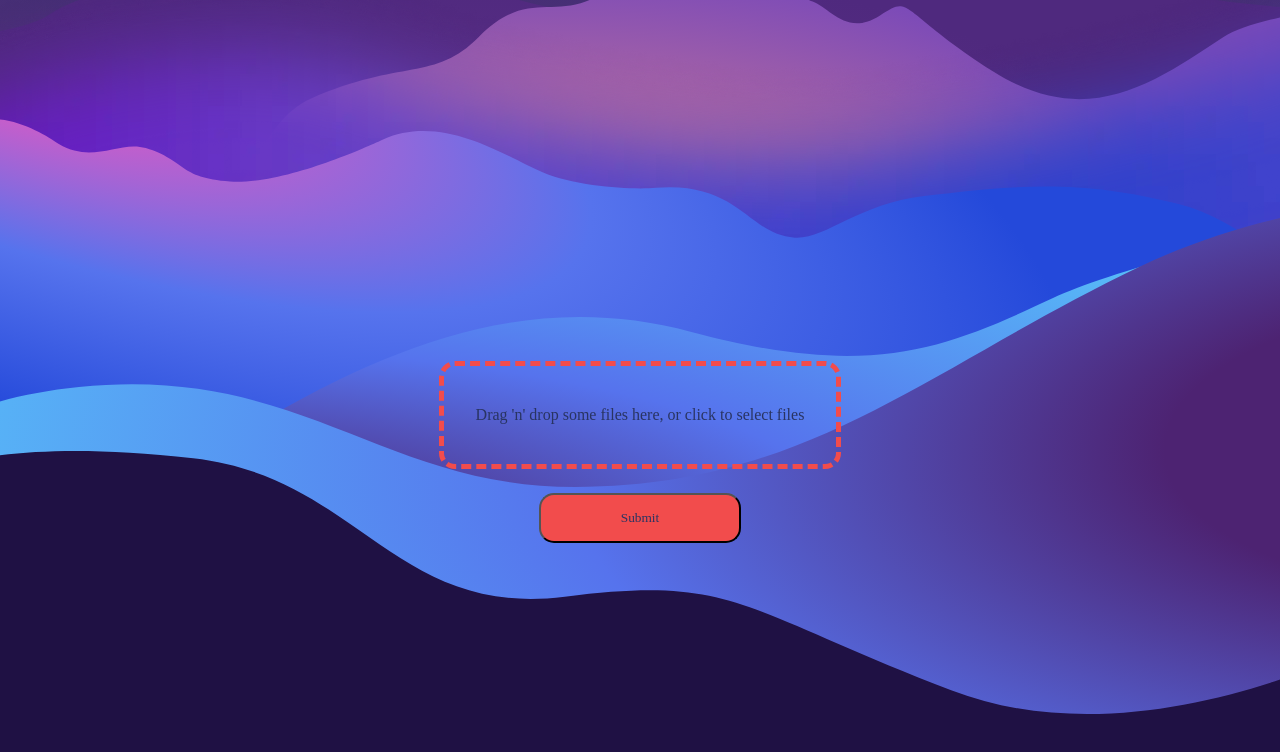
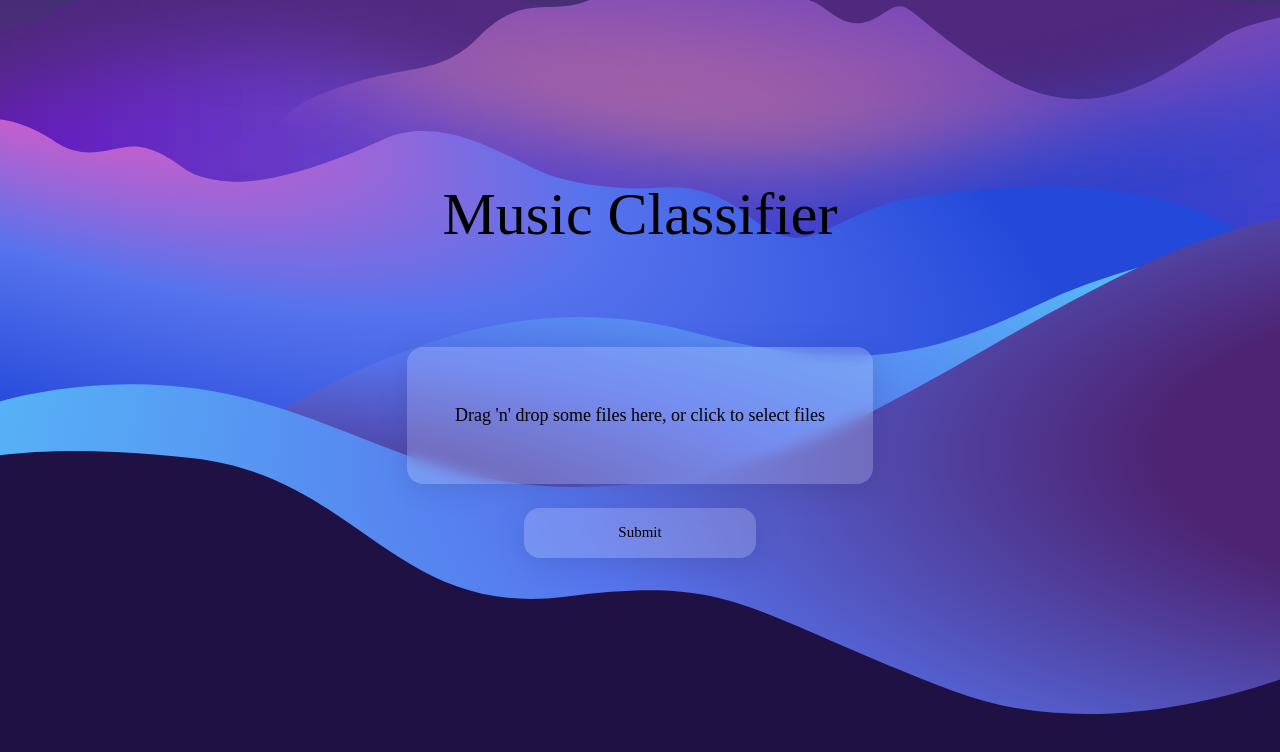
Before and after one commit to Yoha485/Music-Genre-Classification, a React (Create React App) app in the folder frontend/: page / in a window 1280 px wide. Shown: the top 752 px of the page. Built offline with nearby package versions, Linux system fonts and the light colour scheme; a web font is replaced by a local one.

Commit message:
New Design

```diff
--- a/frontend/src/app/App.tsx
+++ b/frontend/src/app/App.tsx
@@ -4,6 +4,7 @@ import { AppContainer, ResultContainer } from "./styles";
 import { Bars } from "react-loader-spinner";
 import { Background } from "./components/Background";
 import useStore from "./store";
+import { Title } from "./components/Title";
 
 function App() {
   const loading = useStore((state: AppState) => state.loading);
@@ -12,7 +13,8 @@ function App() {
   return (
     <AppContainer>
       <Background />
-      <ResultContainer>{(loading && <Bars color="rgb(242, 76, 76)"></Bars>) || resultGenre}</ResultContainer>
+      <Title />
+      <ResultContainer>{(loading && <Bars color="#1f1144"></Bars>) || resultGenre}</ResultContainer>
       <FileInput />
     </AppContainer>
   );
--- a/frontend/src/app/components/FileInput/syles.ts
+++ b/frontend/src/app/components/FileInput/syles.ts
@@ -6,12 +6,13 @@ export const FileInputContainer = styled.div`
 `;
 
 export const DropZone = styled.div`
-  border: 5px grey;
-  border-style: dashed;
-  border-color: rgb(242, 76, 76);
-  color: rgb(41, 52, 98);
+  background: rgba(255, 255, 255, 0.19);
+  border-radius: 16px;
+  box-shadow: 0 4px 30px rgba(0, 0, 0, 0.1);
+  backdrop-filter: blur(6.7px);
+  -webkit-backdrop-filter: blur(6.7px);
 
-  padding: 1.5rem 2rem;
+  padding: 2.5rem 3rem;
   margin-top: 1.5rem;
   margin-bottom: 1.5rem;
 
@@ -19,16 +20,26 @@ export const DropZone = styled.div`
   flex-direction: column;
   justify-content: center;
   align-items: center;
-  border-radius: 1rem;
+
+  font-size: 18px;
+
+  @media screen and (max-width: 525px) {
+    margin: 1.5rem 25px;
+  }
 `;
 
 export const SubmitButton = styled.button`
+  background: rgba(255, 255, 255, 0.19);
+  border-radius: 16px;
+  box-shadow: 0 4px 30px rgba(0, 0, 0, 0.1);
+  backdrop-filter: blur(6.7px);
+  -webkit-backdrop-filter: blur(6.7px);
+
+  border: none;
   height: 50px;
-  border-radius: 15px;
   font-family: "Patua One", cursive;
-  background-color: rgb(242, 76, 76);
+  font-size: 15px;
   margin-bottom: 10px;
-  color: rgb(41, 52, 98);
   margin: 0 25%;
 `;
 
--- /dev/null
+++ b/frontend/src/app/components/Title/index.tsx
@@ -0,0 +1,8 @@
+import React from 'react'
+import { TitleContainer } from './styles'
+
+export const Title = () => {
+  return (
+    <TitleContainer>Music Classifier</TitleContainer>
+  )
+}
--- /dev/null
+++ b/frontend/src/app/components/Title/styles.ts
@@ -0,0 +1,16 @@
+import styled from "styled-components/macro";
+
+export const TitleContainer = styled.div`
+  position: absolute;
+  width: 100%;
+  display: flex;
+  justify-content: center;
+  top: 180px;
+
+  text-align: center;
+  font-size: 60px;
+
+  @media screen and (max-width: 525px) {
+    top: 70px;
+  }
+`;
--- a/frontend/src/app/styles.ts
+++ b/frontend/src/app/styles.ts
@@ -10,11 +10,11 @@ export const AppContainer = styled.div`
 `;
 
 export const ResultContainer = styled.div`
-  font-size: 3.75rem; /* 60px */
+  font-size: 3.75rem;
   line-height: 1;
   text-transform: uppercase;
   display: flex;
   justify-content: center;
-  color: rgb(41, 52, 98);
+
   min-height: 80px;
 `;
```
